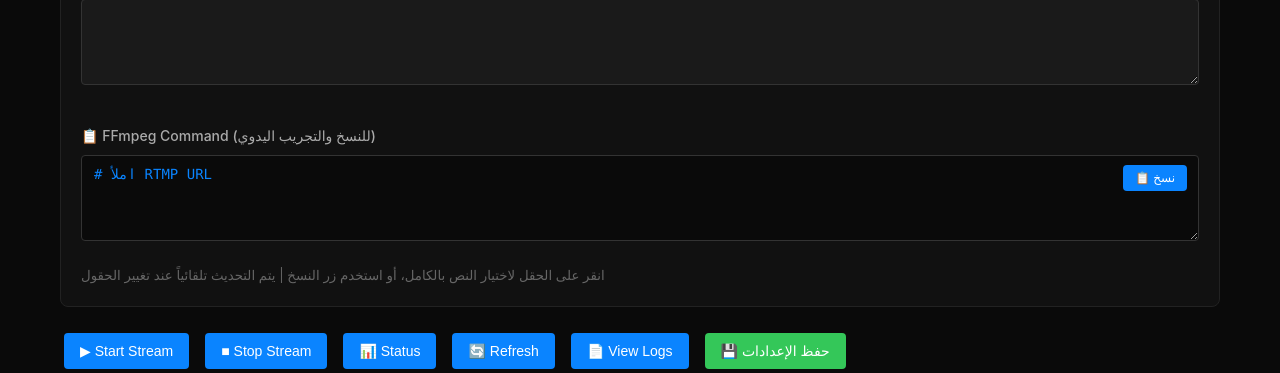
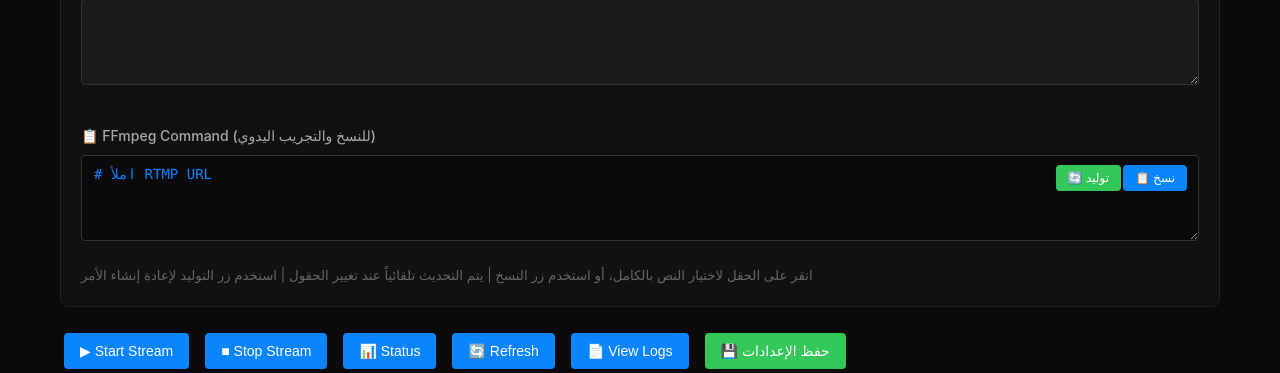
Before and after one commit to SamerElhamdo/stream_twitter, a Flask app: page / in a window 1280 px wide. Shown: the part 1060-1433 px from the top of the page. Run offline with Flask 3, Linux system fonts and the light colour scheme; data that the repository does not hold is empty.

Commit message:
Enhance FFmpeg command UI with generation button and updated instructions
- Added a button to regenerate the FFmpeg command, improving user interaction.
- Increased padding in the command textarea for better visibility.
- Updated instructional text to include information about the new generation feature, enhancing user guidance.

```diff
--- a/templates/index.html
+++ b/templates/index.html
@@ -240,11 +240,12 @@
 
     <label style="margin-top: 20px;">📋 FFmpeg Command (للنسخ والتجريب اليدوي)</label>
     <div style="position: relative;">
-      <textarea id="ffmpegCommand" rows="4" readonly style="font-family: 'SF Mono', Monaco, 'Cascadia Code', monospace; background: #0a0a0a; color: #0a84ff; cursor: text; padding-right: 80px;" onclick="this.select();"></textarea>
+      <textarea id="ffmpegCommand" rows="4" readonly style="font-family: 'SF Mono', Monaco, 'Cascadia Code', monospace; background: #0a0a0a; color: #0a84ff; cursor: text; padding-right: 160px;" onclick="this.select();"></textarea>
+      <button onclick="generateFFmpegCommand()" style="position: absolute; top: 8px; right: 8px; padding: 6px 12px; font-size: 12px; background: #34c759; color: white; border: none; border-radius: 4px; cursor: pointer; z-index: 10; margin-right: 70px;" title="إعادة توليد الأمر">🔄 توليد</button>
       <button onclick="copyFFmpegCommand(event)" style="position: absolute; top: 8px; right: 8px; padding: 6px 12px; font-size: 12px; background: #0a84ff; color: white; border: none; border-radius: 4px; cursor: pointer; z-index: 10;">📋 نسخ</button>
     </div>
     <small style="color: #666; display: block; margin-top: 4px;">
-      انقر على الحقل لاختيار النص بالكامل، أو استخدم زر النسخ | يتم التحديث تلقائياً عند تغيير الحقول
+      انقر على الحقل لاختيار النص بالكامل، أو استخدم زر النسخ | يتم التحديث تلقائياً عند تغيير الحقول | استخدم زر التوليد لإعادة إنشاء الأمر
     </small>
   </div>
 
@@ -996,8 +997,8 @@ function generateFFmpegCommand() {
     return;
   }
 
-  // بناء الأمر الأساسي
-  let command = 'ffmpeg -re -fflags +genpts -err_detect ignore_err -i "' + hls + '"';
+  // بناء الأمر الأساسي (بسيط بدون flags إضافية)
+  let command = 'ffmpeg -re -i "' + hls + '"';
 
   // إضافة image إذا كان موجود
   if (image && image !== '') {
@@ -1041,8 +1042,8 @@ function generateFFmpegCommand() {
   // الصوت دائماً copy
   command += ' -c:a copy';
 
-  // Output format
-  command += ' -f flv -flvflags no_duration_filesize -avoid_negative_ts make_zero "' + rtmp + '"';
+  // Output format (بسيط بدون flags إضافية)
+  command += ' -f flv "' + rtmp + '"';
 
   document.getElementById('ffmpegCommand').value = command;
 }
```
